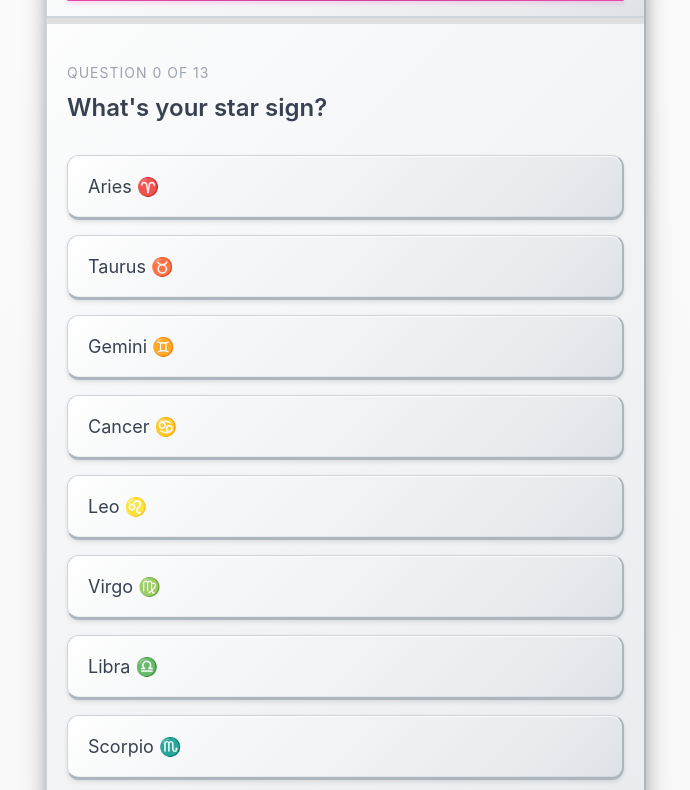
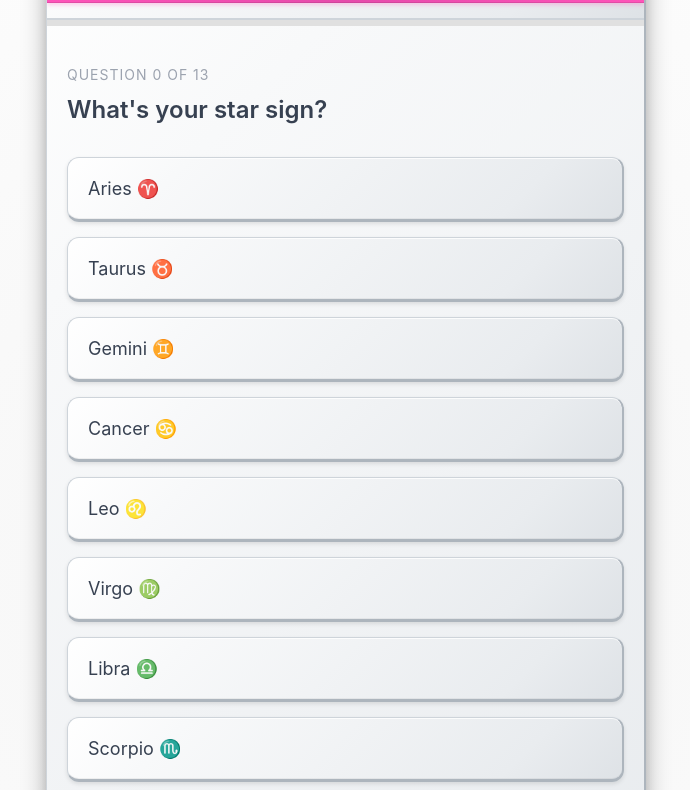
Before and after one commit to gossipgirlonchain/oncue, a website: page quiz.html in a window 1280 px wide. Shown: the part 102-892 px from the top of the page, without its empty margins (294-984 px from the left). Drawn offline with Linux system fonts and the light colour scheme.

Commit message:
Make pink line extend to container edges and increase thickness

```diff
--- a/quiz.html
+++ b/quiz.html
@@ -92,11 +92,11 @@
         }
 
         .pink-line {
-            width: 100%;
-            height: 3px;
+            width: calc(100% + 40px);
+            height: 5px;
             background: linear-gradient(135deg, #FF53B9 0%, #e64aab 50%, #FF53B9 100%);
-            margin-top: 10px;
-            border-radius: 2px;
+            margin: 10px -20px 0 -20px;
+            border-radius: 0;
             box-shadow:
                 0 2px 4px rgba(255, 83, 185, 0.3),
                 inset 0 1px 0 rgba(255, 255, 255, 0.2),
@@ -112,7 +112,7 @@
             right: 0;
             height: 1px;
             background: rgba(255, 255, 255, 0.3);
-            border-radius: 2px 2px 0 0;
+            border-radius: 0;
         }
 
         .quiz-header h1 {
```
